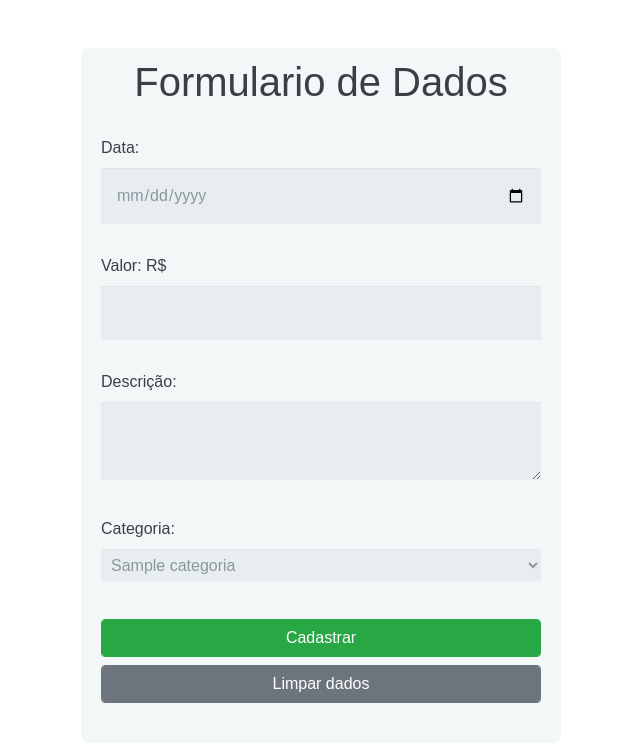
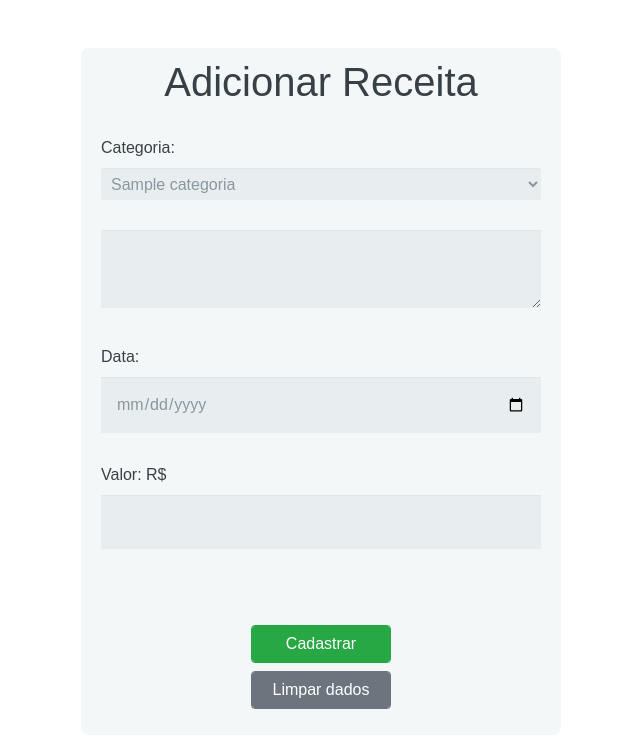
Before and after one commit to rodosd79/DoYou, a PHP site: page /form.php?tm=1 in a window 1280 px wide. Shown: the top 748 px of the page, without its empty margins (319-959 px from the left). Run offline with PHP 8.4, Linux system fonts and the light colour scheme; tables that the repository leaves empty or names only in its code hold one stand-in row (values such as "Sample post"); data that the repository does not hold is empty.

Commit message:
tela inicio e form

```diff
--- a/form.php
+++ b/form.php
@@ -25,26 +25,34 @@
     <body class="mt-5 mb-5">
 
       <form  method="post">
+        <?php if($_REQUEST['tm']==1){?>
+        <h1>Adicionar Receita</h1>
+        <?php } else { ?>
+        <h1>Adicionar Despesa</h1>
+        <?php } ?>
 
-        <h1>Formulario de Dados</h1>
 
         <fieldset>
+        <label for="categoria">Categoria:</label>
+          <select id="categoria" name="categoria">
+          <?php foreach($categorias as $c) {?>
+              <option value="<?php echo $c['idCategoria']?>"><?php echo $c['nome']?></option>
+            <?php } ?>
+
+
+        <label for="des">Descrição:</label>
+          <textarea id="des" name="des"></textarea>
 
         <label for="date">Data:</label>
-          <input type="date" id="date" name="date">
+        <input type="date" id="date" name="date">
 
         <label for="valor">Valor: R$</label>
         <input type="number" id="valor" name="valor">
 
-        <label for="des">Descrição:</label>
-            <textarea id="des" name="des"></textarea>
 
 
-        <label for="categoria">Categoria:</label>
-          <select id="categoria" name="categoria">
-            <?php foreach($categorias as $c) {?>
-              <option value="<?php echo $c['idCategoria']?>"><?php echo $c['nome']?></option>
-            <?php } ?>
+
+
 
         </fieldset>
 
```
